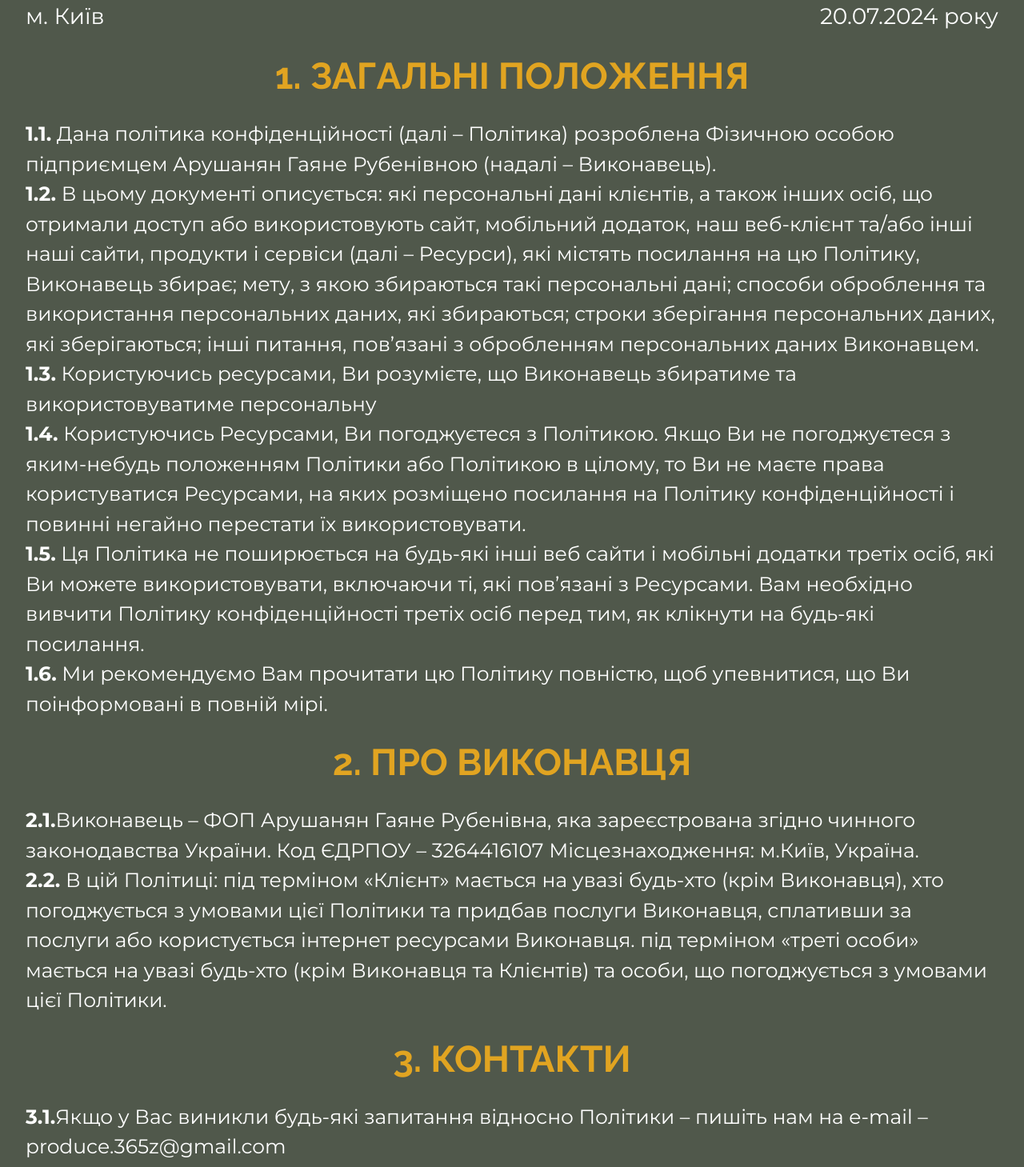
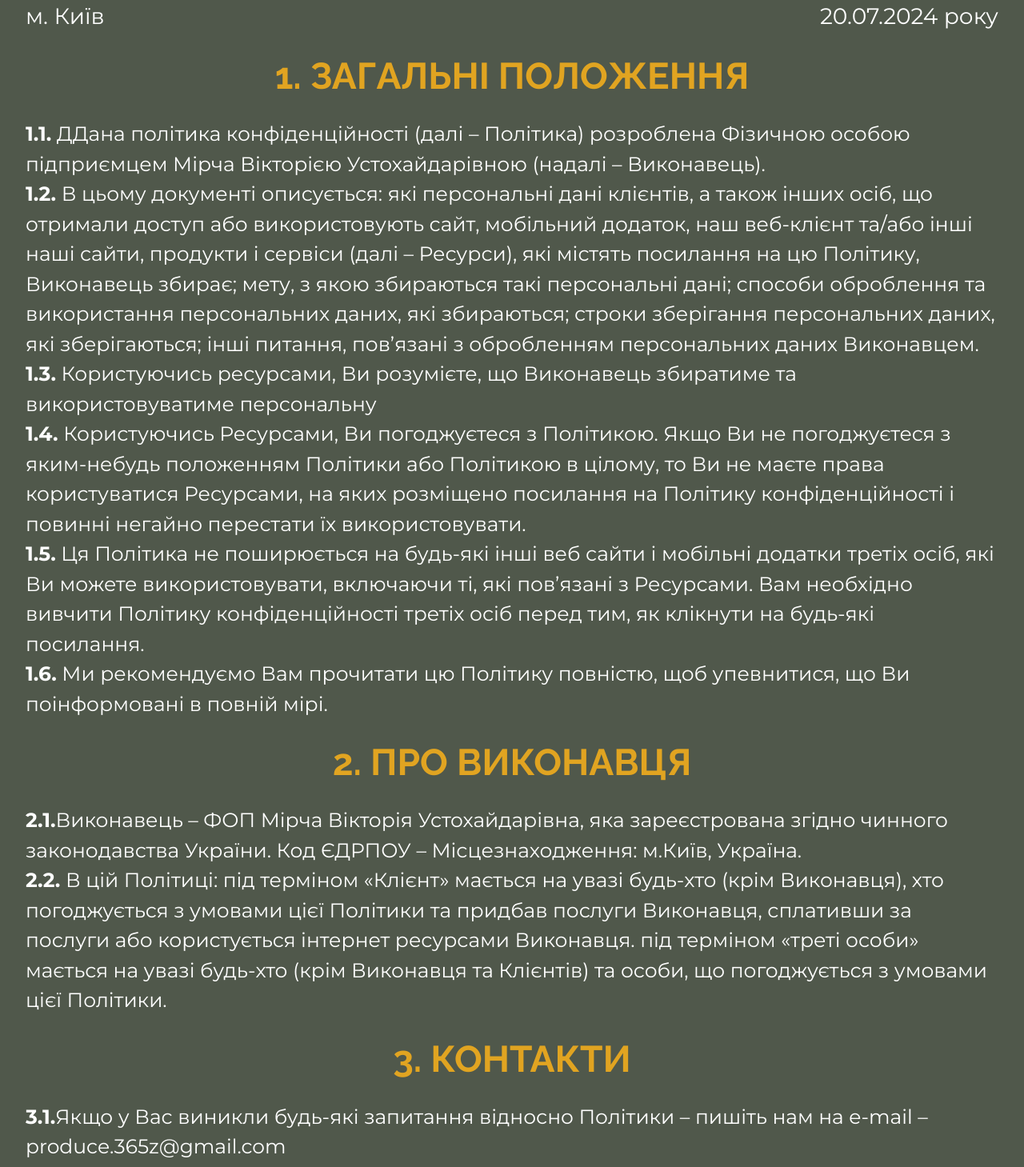
Before and after one commit to vika-creator-7/vika-course-package, a Next.js app: page /privacy-policy in a window 1280 px wide. Shown: the part 249-1708 px from the top of the page at 80% size. Built offline with nearby package versions, Linux system fonts and the light colour scheme.

Commit message:
change offer & policy

```diff
--- a/src/app/privacy-policy/page.tsx
+++ b/src/app/privacy-policy/page.tsx
@@ -16,9 +16,9 @@ export default function Page() {
 				className='text-[#E1A421] lg:mb-[30px] mb-[15px] mt-[30px] text-center !lg:leading-[68px] md:leading-[48px] leading-[36px]'
 			/>
 			<div className='lg:text-[25px] text-[18px]'>
-				<strong>1.1.</strong> Дана політика конфіденційності (далі – Політика)
-				розроблена Фізичною особою підприємцем Арушанян Гаяне Рубенівною (надалі
-				– Виконавець).
+				<strong>1.1.</strong> ДДана політика конфіденційності (далі – Політика)
+				розроблена Фізичною особою підприємцем Мірча Вікторією Устохайдарівною
+				(надалі – Виконавець).
 				<br />
 				<strong>1.2.</strong> В цьому документі описується: які персональні дані
 				клієнтів, а також інших осіб, що отримали доступ або використовують
@@ -53,9 +53,9 @@ export default function Page() {
 			/>
 			<div className='lg:text-[25px] text-[18px]'>
 				<strong>2.1.</strong>
-				Виконавець – ФОП Арушанян Гаяне Рубенівна, яка зареєстрована згідно
-				чинного законодавства України. Код ЄДРПОУ – 3264416107 Місцезнаходження:
-				м.Київ, Україна.
+				Виконавець – ФОП Мірча Вікторія Устохайдарівна, яка зареєстрована згідно
+				чинного законодавства України. Код ЄДРПОУ – Місцезнаходження: м.Київ,
+				Україна.
 				<br />
 				<strong>2.2.</strong> В цій Політиці: під терміном «Клієнт» мається на
 				увазі будь-хто (крім Виконавця), хто погоджується з умовами цієї
@@ -102,10 +102,12 @@ export default function Page() {
 			/>
 			<div className='lg:text-[25px] text-[18px]'>
 				<strong>5.1.</strong>
-				Ви надаєте нам інформацію про себе, коли Ви: Реєструєтеся на курс. Заповнюєте форми, вказуючи в них: ім’я, прізвище, адресу електронної пошти, номер телефон
-
+				Ви надаєте нам інформацію про себе, коли Ви: Реєструєтеся на курс.
+				Заповнюєте форми, вказуючи в них: ім’я, прізвище, адресу електронної
+				пошти, номер телефон
 				<br />
-				<strong>5.2.</strong> Прикладом інформації, яку ви надаєте, являються: прізвище, адреса електронної пошти, номер телефону.
+				<strong>5.2.</strong> Прикладом інформації, яку ви надаєте, являються:
+				прізвище, адреса електронної пошти, номер телефону.
 			</div>
 			<MainTitle
 				text='6. ІНФОРМАЦІЯ, ЯКУ МИ ЗБИРАЄМО АВТОМАТИЧНО'
@@ -263,10 +265,9 @@ export default function Page() {
 				className='text-[#E1A421] lg:mb-[30px] mb-[15px] mt-[30px] text-center !lg:leading-[68px] md:leading-[48px] leading-[36px]'
 			/>
 			<div className='lg:text-[25px] text-[18px]'>
-				<strong>13.1.</strong>Наші послуги не призначені для людей молодше 18 років («неповнолітніх») і не надаються їм
-оставить только первую строку, а все остальное удалить
-
-
+				<strong>13.1.</strong>Наші послуги не призначені для людей молодше 18
+				років («неповнолітніх») і не надаються їм оставить только первую строку,
+				а все остальное удалить
 			</div>
 			<MainTitle
 				text='15. ЗМІНИ В ПОЛІТИЦІ'
--- a/src/app/public-offer/page.tsx
+++ b/src/app/public-offer/page.tsx
@@ -11,20 +11,21 @@ export default function page() {
 				на умовах публічної оферти
 			</div>
 			<div className='flex justify-between text-[30px]'>
-			<div className='text-[20px] lg:text-[28px]'>м. Київ</div>
-			<div className='text-[20px] lg:text-[28px]'>20.07.2024 року</div>
+				<div className='text-[20px] lg:text-[28px]'>м. Київ</div>
+				<div className='text-[20px] lg:text-[28px]'>20.07.2024 року</div>
 			</div>
 			<div className='lg:text-[25px] text-[18px]'>
 				<div>
 					<strong>ВИКОНАВЕЦЬ:</strong>
 					<br />
-					Фізична особа підприємець Арушанян Гаяне Рубенівна
+					Фізична особа підприємець Мірча Вікторія Устохайдарівна
 				</div>
 				<div>
 					<strong>ЗАМОВНИК: </strong>
 					<br />
-					Фізична особа, яка звернулася у встановленому цим Договором порядку до Виконавця з метою отримання платних консультаційних послуг, уклали цей Договір про надання платних послуг (далі — Договір) про таке:
-
+					Фізична особа, яка звернулася у встановленому цим Договором порядку до
+					Виконавця з метою отримання платних консультаційних послуг, уклали цей
+					Договір про надання платних послуг (далі — Договір) про таке:
 				</div>
 			</div>
 			<MainTitle
@@ -71,20 +72,18 @@ export default function page() {
 				Додатках, доповнюють умови Договору.
 				<br />
 				<strong>Послуги</strong>
-				<br />
-				— Консультативні послуги з питань харчування, що надаються Виконавцем
-				Замовнику в межах Договору в усній формі, в тому числі дистанційно,
-				через будь-які засоби електронного зв’язку, також шляхом надання доступу
-				до участі у консультаціях/заняттях на групових онлайн-сесіях та/або
-				індивідуальних вебінарах, в тому числі шляхом надання доступу до
-				консультацій в електронній формі (відео запис або авто вебінар).
-				<br />
+				<br />— Консультативні послуги по маркетингу і продюсуванню, що
+				надаються Виконавцем Замовнику в межах Договору в усній формі, в тому
+				числі дистанційно, через будь-які засоби електронного зв’язку, також
+				шляхом надання доступу до участі у консультаціях/заняттях на групових
+				онлайн-сесіях та/або індивідуальних
+				{/* <br />
 				<strong>Інтернет ресурс Виконавця</strong>
 				<br />
 				— Інтернет сайт з доменною адресою, інший ресурс або сервіс Виконавця,
 				на якому знаходиться Оферта, інформація щодо Послуг (Додаток до
 				Договору), в т.ч. сайт, мобільний додаток, веб-клієнт, до якого має
-				доступ Клієнт, hannaboyko.com.
+				доступ Клієнт, hannaboyko.com. */}
 				<br />
 				<strong>Термін дії</strong>
 				<br />
@@ -117,8 +116,10 @@ export default function page() {
 				className='text-[#E1A421] lg:mb-[30px] mb-[15px] mt-[30px] text-center !lg:leading-[68px] md:leading-[48px] leading-[36px]'
 			/>
 			<div className='lg:text-[25px] text-[18px]'>
-				<strong>2.1.</strong>Виконавець надає Замовнику консультаційні послуги згідно обраного Замовником Пакету, а Замовник зобов’язується своєчасно їх оплачувати відповідно до умов цього Договору та вимог чинного законодавства України.
-
+				<strong>2.1.</strong>Виконавець надає Замовнику консультаційні послуги
+				згідно обраного Замовником Пакету, а Замовник зобов’язується своєчасно
+				їх оплачувати відповідно до умов цього Договору та вимог чинного
+				законодавства України.
 				<br />
 				<strong>2.2.</strong> Послуги надаються у формі усних консультацій.
 				Виконавець надає Замовнику послуги, керуючись своїм професійним
@@ -137,7 +138,11 @@ export default function page() {
 				бути надані. В будь-якому випадку відповідальність, додаткові витрати та
 				ризики щодо оплати послуг неактуального Акцепту, несе сам Замовник.
 				<br />
-				<strong>2.5.</strong> Форма надання послуг: усні консультації/заняття/сесії/ трансляцій/курси в записі, в т.ч. через спеціальні платформи або месенджери (Viber, Skype, PruffMe, Zoom, тощо). Форма надання послуг заздалегідь повідомляється Замовнику. Доступ до ресурсів надається Виконавцем завчасно.
+				<strong>2.5.</strong> Форма надання послуг: усні
+				консультації/заняття/сесії/ трансляцій/курси в записі, в т.ч. через
+				спеціальні платформи або месенджери (Viber, Skype, PruffMe, Zoom, тощо).
+				Форма надання послуг заздалегідь повідомляється Замовнику. Доступ до
+				ресурсів надається Виконавцем завчасно.
 				<br />
 				<strong>2.6.</strong> У випадку відсутності Замовника на
 				консультації/занятті не з вини Виконавця, кошти не повертаються та
@@ -590,14 +595,14 @@ export default function page() {
 				className='text-[#E1A421] lg:mb-[30px] mb-[15px] mt-[30px] text-center !lg:leading-[68px] md:leading-[48px] leading-[36px]'
 			/>
 			<div className='lg:text-[25px] text-[18px]'>
-				ФОП Арушанян Гаяне Рубенівна Місцезнаходження: місто Запоріжжя, вул.
-				Козацької Чайки
-				<br />
-				Код ЕДРПОУ: 3264416107 Адреса для листування: e-mail
+				ФОП Мірча Вікторія Устохайдарівна Місцезнаходження: місто Одеса,
+				Філатова 20, кв 48 Код ЕДРПОУ: Адреса для листування: e-mail
 				produce.365z@gmail.com
 				<br />
-				Реквізити для оплати: UA133052990000026005045032729 Назва банку: АТ КБ
-				«ПриватБанк»
+				Код ЕДРПОУ: 115313675418 Адреса для листування: e-mail
+				produce.365z@gmail.com
+				<br />
+				Реквізити для оплати: Банк Райффайзен, UA303003350000000260012247005
 			</div>
 		</section>
 	)
```
